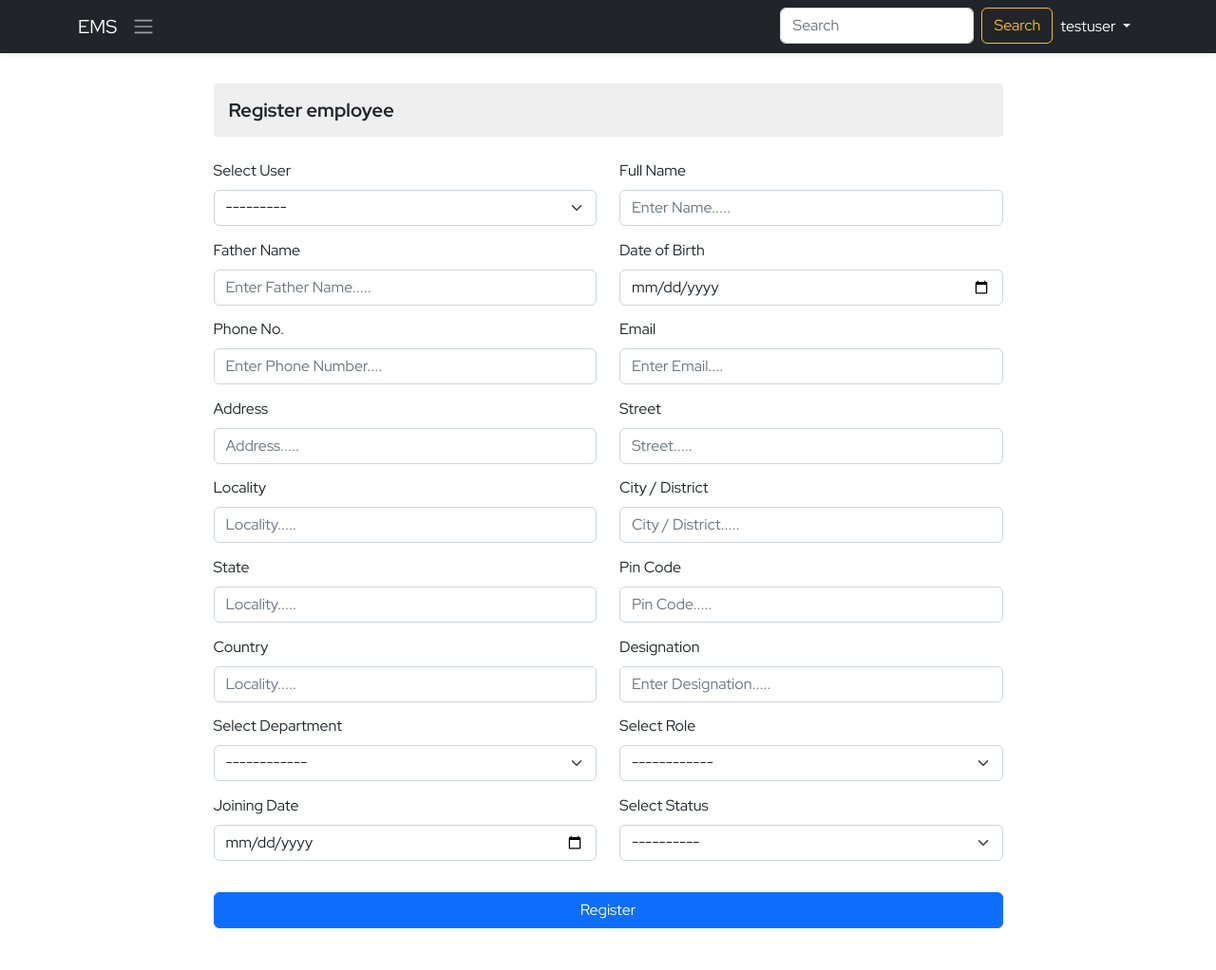
After one commit to sunilyadav97/hrms, a Django app: page /employee-register/ in a window 1280 px wide. The commit adds this page. Shown: the whole page at 95% size. Run offline with Django 4.2, Linux system fonts and the light colour scheme; data comes from the database, SQL or seed files in the repository; both versions use the stored data as it was after the commit.

Commit message:
implemented create employee functionality

```diff
--- a/ems/models.py
+++ b/ems/models.py
@@ -22,6 +22,8 @@ class Address(models.Model):
     state=models.CharField(max_length=50)
     pincode=models.FloatField(max_length=50)
     country=models.CharField(max_length=50, default='India')
+    def __str__(self):
+        return self.city
 
 
 
@@ -39,3 +41,5 @@ class Employee(models.Model):
     department=models.OneToOneField(Department, on_delete=models.SET_NULL,blank=True, null=True,)
     joining_date=models.DateField()
     status=models.CharField(max_length=15)
+    def __str__(self):
+        return self.name
--- /dev/null
+++ b/ems/templates/ems/add_employee.html
@@ -0,0 +1,140 @@
+{% extends './base.html' %}
+{% block title %}Add Employee EMS{% endblock title %}
+{% block body %}
+<div class="container py-4">
+    <div class="row d-felx justify-content-center align-items-center">
+        <div class="col-9">
+            <h3 class="employee-title my-2">Register employee</h3>
+            <form action="" method="post" class="mt-4 add-employee">
+                {% csrf_token %}
+                <div class="row gy-1">
+
+                    <div class="mb-3 col-6">
+                        <label for="select-user" class="form-label">Select User</label>
+                        <select class="form-select" aria-label="Default select example" id="select-user" required
+                            name="select-user">
+                            <option selected="true"  hidden value="default">---------</option>
+                            {% for user in users %}
+                            <option value="{{user.username}}">{{user.username}}</option>
+                            {% endfor %}
+                        </select>
+                    </div>
+                    <div class="mb-3 col-6">
+                        <label for="fname" class="form-label">Full Name</label>
+                        <input type="text" class="form-control" id="fname" placeholder="Enter Name....."
+                            name="employee-name" required>
+                    </div>
+
+
+
+                    <div class="mb-3 col-6">
+                        <label for="father-name" class="form-label">Father Name</label>
+                        <input type="text" class="form-control" id="father-name" placeholder="Enter Father Name....."
+                            name="father-name" required>
+                    </div>
+                    <div class="mb-3 col-6">
+                        <label for="dob" class="form-label">Date of Birth</label>
+                        <input type="date" class="form-control" id="dob" name="employee-dob" required>
+                    </div>
+
+
+
+                    <div class="mb-3 col-6">
+                        <label for="email" class="form-label">Phone No.</label>
+                        <input type="number" class="form-control" id="email" placeholder="Enter Phone Number...."
+                            name="phone-number" required>
+                    </div>
+                    <div class="mb-3 col-6">
+                        <label for="email" class="form-label">Email</label>
+                        <input type="email" class="form-control" id="email" placeholder="Enter Email...." name="email" required>
+                    </div>
+
+
+
+                    <div class="mb-3 col-6">
+                        <label for="address" class="form-label">Address</label>
+                        <input type="text" class="form-control" id="address" placeholder="Address....." name="address" required>
+                    </div>
+                    <div class="mb-3 col-6">
+                        <label for="street" class="form-label">Street</label>
+                        <input type="text" class="form-control" id="street" placeholder="Street....." name="street" required>
+                    </div>
+
+
+                    <div class="mb-3 col-6">
+                        <label for="locality" class="form-label">Locality</label>
+                        <input type="text" class="form-control" id="locality" placeholder="Locality....."
+                            name="locality" required>
+                    </div>
+                    <div class="mb-3 col-6">
+                        <label for="city" class="form-label">City / District</label>
+                        <input type="text" class="form-control" id="city" placeholder="City / District....."
+                            name="city" required>
+                    </div>
+
+                    <div class="mb-3 col-6">
+                        <label for="state" class="form-label">State</label>
+                        <input type="text" class="form-control" id="state" placeholder="Locality....." name="state" required>
+                    </div>
+                    <div class="mb-3 col-6">
+                        <label for="pincode" class="form-label">Pin Code</label>
+                        <input type="number" class="form-control" id="pincode" placeholder="Pin Code....."
+                            name="pincode" required>
+                    </div>
+
+
+                    <div class="mb-3 col-6">
+                        <label for="country" class="form-label">Country</label>
+                        <input type="text" class="form-control" id="country" placeholder="Locality....." name="country" required>
+                    </div>
+
+
+                    <div class="mb-3 col-6">
+                        <label for="designation" class="form-label">Designation</label>
+                        <input type="text" class="form-control" id="designation" required placeholder="Enter Designation....."
+                            name="designation">
+                    </div>
+                    <div class="mb-3 col-6">
+                        <label for="select-department" class="form-label">Select Department</label>
+                        <select class="form-select" aria-label="Default select example" id="select-department" name="select-department" required>
+                            <option selected="true"  hidden value="default">------------</option>
+                            {% for department in departments %}
+                            <option value="{{department.name}}">{{department.name}}</option>
+                            {% endfor %}
+                        </select>
+                    </div>
+
+
+                    <div class="mb-3 col-6">
+                        <label for="select-role" class="form-label">Select Role</label>
+                        <select class="form-select" aria-label="Default select example" id="select-role"
+                            name="select-role" required>
+                            <option selected="true"  hidden value="default">------------</option>
+                            {% for role in roles %}
+                            <option value="{{role.name}}">{{role.name}}</option>
+                            {% endfor %}
+                        </select>
+                    </div>
+                    <div class="mb-3 col-6">
+                        <label for="joining-date" class="form-label">Joining Date</label>
+                        <input type="date" class="form-control" id="dob" name="joining-date" required>
+                    </div>
+
+                    <div class="mb-3 col-6">
+                        <label for="select-status" class="form-label">Select Status</label>
+                        <select class="form-select" aria-label="Default select example" id="select-status"
+                            name="select-status" required>
+                            <option selected="true"  hidden value="default">----------</option>
+                            <option value="Working">Working</option>
+                            <option value="Not Working">Not Working</option>
+                        </select>
+
+                    </div>
+                    <div class="d-grid mt-4">
+                        <button type="submit" class="btn btn-primary">Register</button>
+                    </div>
+            </form>
+        </div>
+    </div>
+</div>
+{% endblock body %}
--- a/ems/templates/ems/base.html
+++ b/ems/templates/ems/base.html
@@ -96,6 +96,16 @@
                 <li class="nav-item dropdown">
                     <a class="nav-link dropdown-toggle" href="#" role="button" data-bs-toggle="dropdown"
                         aria-expanded="false">
+                        Employee
+                    </a>
+                    <ul class="dropdown-menu bg-dark side-drop-down">
+                        <li><a class="dropdown-item text-light" href="{% url 'ems:employee-add' %}">Add EM</a></li>
+                        <!-- <li><a class="dropdown-item text-light" href="{% url 'ems:view-role' %}">View Roles</a></li> -->
+                    </ul>
+                </li>
+                <li class="nav-item dropdown">
+                    <a class="nav-link dropdown-toggle" href="#" role="button" data-bs-toggle="dropdown"
+                        aria-expanded="false">
                         user
                     </a>
                     <ul class="dropdown-menu bg-dark side-drop-down">
--- a/ems/urls.py
+++ b/ems/urls.py
@@ -10,4 +10,6 @@ urlpatterns=[
     path('create-role/',createRole,name='create-role'),
     path('view-roles/',viewRole,name='view-role'),
     path('delete-role/<pk>/',deleteRole,name='delete-role'),
+    path('employee-register/',addEmployee,name='employee-add'),
+
 ]
--- a/ems/views.py
+++ b/ems/views.py
@@ -4,6 +4,7 @@ from django.http import HttpResponse,HttpResponseRedirect
 from django.urls import reverse
 from django.contrib import messages
 from .models import *
+from django.contrib.auth.models import User
 
 def home(request):
     context={}
@@ -69,3 +70,78 @@ def deleteRole(request,pk):
         return redirect(reverse('ems:view-role'))
     except Exception as e:
         print('Delete Role Exception : ',e)
+
+
+def addEmployee(request):
+    context={}
+    try:
+        users=User.objects.all()
+        roles=Role.objects.all()
+        departments=Department.objects.all()
+        context['users']=users
+        context['roles']=roles
+        context['departments']=departments
+
+        if request.method == 'POST':
+            user=request.POST['select-user']
+            full_name=request.POST['employee-name']
+            father_name=request.POST['father-name']
+            dob=request.POST['employee-dob']
+            phone_number=request.POST['phone-number']
+            email=request.POST['email']
+            address=request.POST['address']
+            street=request.POST['street']
+            locality=request.POST['locality']
+            city=request.POST['city']
+            state=request.POST['state']
+            pincode=request.POST['pincode']
+            country=request.POST['country']
+            designation=request.POST['designation']
+            department=request.POST['select-department']
+            role=request.POST['select-role']
+            joining_date=request.POST['joining-date']
+            status=request.POST['select-status']
+
+            if user and full_name and father_name and dob and email and phone_number and address and street and locality and city and state and pincode and  country and designation and department and role and joining_date and status:
+                if user and role and department and status == 'default':
+                    messages.warning(request,'All fields are mandotry')
+                    return redirect('ems:employee-add')
+                address_obj=Address.objects.create(
+                    address=address,
+                    street=street,
+                    locality=locality,
+                    city=city,
+                    state=state,
+                    pincode=pincode,
+                    country=country
+                )
+                print('Address Obj : ',address_obj)
+                user_obj=User.objects.get(username=user)
+                print('user obj :',user_obj)
+                d_obj=Department.objects.get(name=department)
+                print('Department Obj',d_obj)
+                role_obj=Role.objects.get(name=role)
+                print('Role Obj',role_obj)
+                emp_obj=Employee.objects.create(
+                    user=user_obj,
+                    name=full_name,
+                    father_name=father_name,
+                    dob=dob,
+                    email=email,
+                    mobile_no=phone_number,
+                    address=address_obj,
+                    designation=designation,
+                    role=role_obj,
+                    department=d_obj,
+                    joining_date=joining_date,
+                    status=status
+                )
+                print('Employee Obj : ',emp_obj)
+                messages.success(request,'New Employee Reigsterd Successfully!')
+            else:
+                print('fail')
+                messages.warning(request,'All fields are mandotry')
+
+    except Exception as e:
+        print('Add Employee Exception : ',e)
+    return render(request,'ems/add_employee.html',context)
--- a/static/css/style.css
+++ b/static/css/style.css
@@ -57,11 +57,18 @@
   }
   body,
   button,
+  label,
+  select,
   input {
     font-family: var(--body-font);
     font-size: var(--normal-font-size);
   }
+
   input:focus{
+    box-shadow: none !important;
+    border: 1px solid black !important;
+  }
+  select:focus{
     box-shadow: none !important;
     border: 1px solid black !important;
   }
@@ -140,3 +147,15 @@
   font-size: var(--h3-font-size) !important;
   font-weight: var(--font-bold);
 }
+
+/* =======EMPLOYEE SECTION======== */
+.employee-title{
+  font-size: var(--h3-font-size);
+  background-color: #dadada70;
+  padding: 1rem;
+  border-radius: 3px;
+}
+
+.add-employee div{
+  margin-bottom: 0.6rem !important;
+}
```
Also changed, not shown: db.sqlite3.
